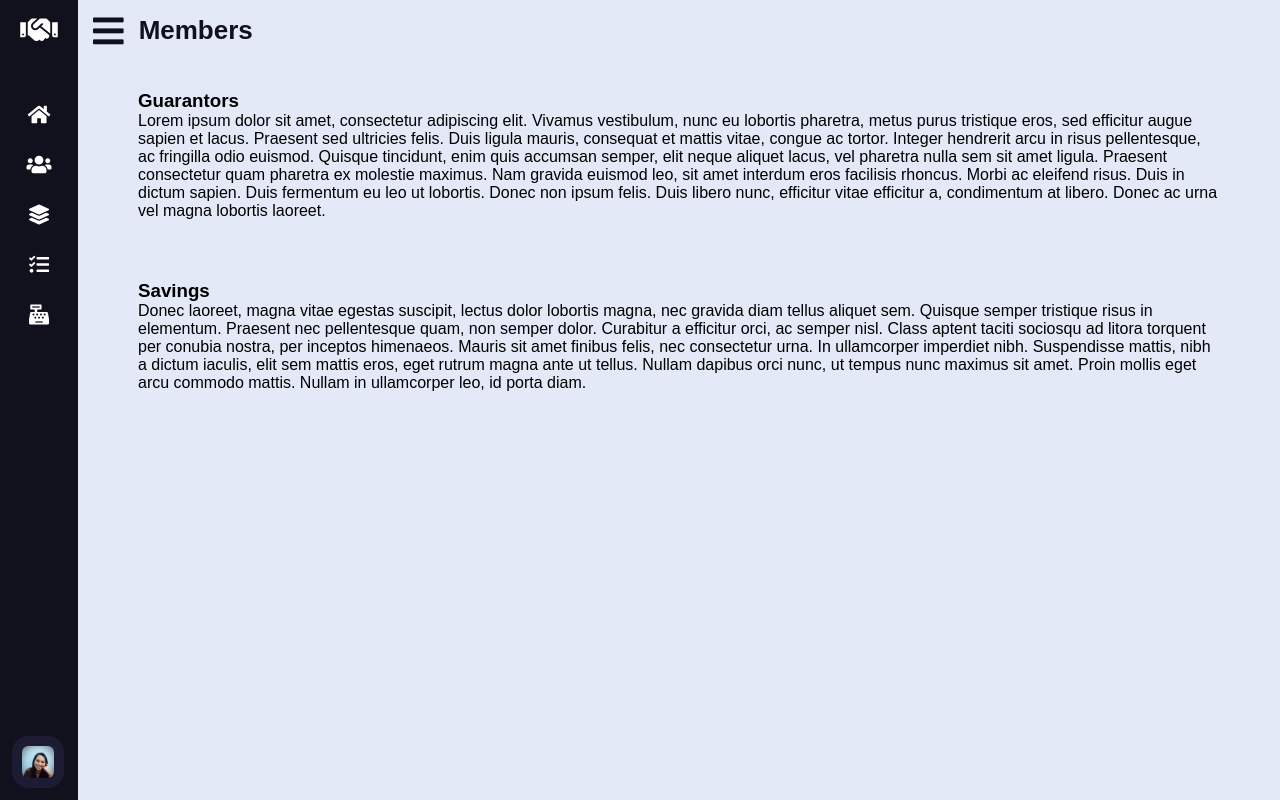
After one commit to theresa-de-ocampo/loan-system, a PHP site: page /members.php in a window 1280 px wide. The commit adds this page. Run offline with PHP 8.4, Linux system fonts and the light colour scheme.

Commit message:
:construction: Add navigation links

```diff
--- a/css/vertical-nav-bar.css
+++ b/css/vertical-nav-bar.css
@@ -7,7 +7,11 @@
 	padding: 0;
 }
 
-.vertical-nav-bar {
+html, body {
+	height: 100%;
+}
+
+nav {
 	background: #11101d;
 	height: 100%;
 	left: 0;
@@ -18,18 +22,18 @@
 	z-index: 100;
 }
 
-.vertical-nav-bar.close{
+nav.closed{
 	width: 78px;
 }
 
-.vertical-nav-bar .logo-details{
+nav h1 {
 	align-items: center;
 	display: flex;
 	height: 60px;
 	width: 100%;
 }
 
-.vertical-nav-bar .logo-details i {
+nav h1 .fa-handshake {
 	color: #fff;
 	font-size: 30px;
 	height: 50px;
@@ -38,7 +42,7 @@
 	text-align: center;
 }
 
-.vertical-nav-bar .logo-details .logo-name {
+nav h1 span {
 	color: #fff;
 	font-size: 22px;
 	font-weight: 600;
@@ -47,47 +51,47 @@
 	white-space: nowrap;
 }
 
-.vertical-nav-bar.close .logo-details .logo-name {
+nav.closed h1 span {
 	opacity: 0;
 	pointer-events: none;
 	transition-delay: 0s;
 }
 
-.vertical-nav-bar .nav-links {
+nav .nav-links {
 	height: 100%;
 	overflow: auto;
 	padding: 30px 0 150px 0;
 }
 
-.vertical-nav-bar.close .nav-links {
+nav.closed .nav-links {
 	overflow: visible;
 }
 
-.vertical-nav-bar .nav-links::-webkit-scrollbar {
+nav .nav-links::-webkit-scrollbar {
 	display: none;
 }
 
-.vertical-nav-bar .nav-links li {
+nav .nav-links li {
 	list-style: none;
 	position: relative;
 	transition: all 0.4s ease;
 }
 
-.vertical-nav-bar .nav-links li:hover {
+nav .nav-links li:hover {
 	background: #1d1b31;
 }
 
-.vertical-nav-bar .nav-links li .parent-menu {
+nav .nav-links li .parent-menu {
 	align-items: center;
 	display: flex;
 	justify-content: space-between;
 }
 
-.vertical-nav-bar.close .nav-links li .parent-menu{
+nav.closed .nav-links li .parent-menu{
 	display: block
 }
 
-.vertical-nav-bar .nav-links li i {
+nav .nav-links li i {
 	color: #fff;
 	cursor: pointer;
 	font-size: 20px;
@@ -98,44 +102,44 @@
 	transition: all 0.3s ease;
 }
 
-.vertical-nav-bar .nav-links li.showMenu i.fa-chevron-down {
+nav .nav-links li.showMenu i.fa-chevron-down {
 	transform: rotate(-180deg);
 }
 
-.vertical-nav-bar.close .nav-links i.fa-chevron-down {
+nav.closed .nav-links i.fa-chevron-down {
 	display: none;
 }
 
-.vertical-nav-bar .nav-links li a {
+nav .nav-links li a {
 	align-items: center;
 	display: flex;
 	text-decoration: none;
 }
 
-.vertical-nav-bar .nav-links li a .link-name {
+nav .nav-links li a .link-name {
 	color: #fff;
 	font-size: 18px;
 	font-weight: 400;
 	transition: all 0.4s ease;
 }
 
-.vertical-nav-bar.close .nav-links li a .link-name {
+nav.closed .nav-links li a .link-name {
 	opacity: 0;
 	pointer-events: none;
 }
 
-.vertical-nav-bar .nav-links li .sub-menu {
+nav .nav-links li .sub-menu {
 	background: #1d1b31;
 	display: none;
 	margin-top: -10px;
 	padding: 6px 6px 14px 80px;
 }
 
-.vertical-nav-bar .nav-links li.showMenu .sub-menu {
+nav .nav-links li.showMenu .sub-menu {
 	display: block;
 }
 
-.vertical-nav-bar .nav-links li .sub-menu a{
+nav .nav-links li .sub-menu a {
 	color: #fff;
 	font-size: 15px;
 	opacity: 0.6;
@@ -144,11 +148,11 @@
 	white-space: nowrap;
 }
 
-.vertical-nav-bar .nav-links li .sub-menu a:hover {
+nav .nav-links li .sub-menu a:hover {
 	opacity: 1;
 }
 
-.vertical-nav-bar.close .nav-links li .sub-menu {
+nav.closed .nav-links li .sub-menu {
 	border-radius: 0 6px 6px 0;
 	display: block;
 	left: 100%;
@@ -161,36 +165,39 @@
 	transition: 0s;
 }
 
-.vertical-nav-bar.close .nav-links li:hover .sub-menu {
+nav.closed .nav-links li:hover .sub-menu {
 	opacity: 1;
 	pointer-events: auto;
 	top: 0;
 	transition: all 0.4s ease;
 }
 
-.vertical-nav-bar .nav-links li .sub-menu .link-name {
+nav .nav-links li .sub-menu .link-name {
 	display: none;
 }
 
-.vertical-nav-bar.close .nav-links li .sub-menu .link-name {
+nav.closed .nav-links li .sub-menu .link-name {
 	display: block;
 	font-size: 18px;
 	opacity: 1;
 }
 
-.vertical-nav-bar .nav-links li .sub-menu.blank {
+/*nav .nav-links li .sub-menu a:not(.link-name) {
+	cursor: default;
+}*/
+
+nav .nav-links li .sub-menu.blank {
 	opacity: 0;
 	padding: 3px 20px 6px 16px;
-	pointer-events: auto;
 	pointer-events: none;
 }
 
-.vertical-nav-bar .nav-links li:hover .sub-menu.blank {
+nav .nav-links li:hover .sub-menu.blank {
 	top: 50%;
 	transform: translateY(-50%);
 }
 
-.vertical-nav-bar .profile-details {
+nav .profile-details {
 	align-items: center;
 	background: #1d1b31;
 	bottom: 0;
@@ -202,20 +209,20 @@
 	width: 280px;
 }
 
-.vertical-nav-bar.close .profile-details {
+nav.closed .profile-details {
 	background: none;
 }
 
-.vertical-nav-bar.close .profile-details {
+nav.closed .profile-details {
 	width: 78px;
 }
 
-.vertical-nav-bar .profile-details .profile-content {
+nav .profile-details .profile-content {
 	align-items: center;
 	display: flex;
 }
 
-.vertical-nav-bar .profile-details img {
+nav .profile-details img {
 	background: #1d1b31;
 	border-radius: 16px;
 	height: 52px;
@@ -225,28 +232,28 @@
 	width: 52px;
 }
 
-.vertical-nav-bar.close .profile-details img{
+nav.closed .profile-details img{
 	padding: 10px;
 }
-.vertical-nav-bar .profile-details .profile_name,
-.vertical-nav-bar .profile-details .job {
+nav .profile-details .profile_name,
+nav .profile-details .job {
 	color: #fff;
 	font-size: 18px;
 	font-weight: 500;
 	white-space: nowrap;
 }
 
-.vertical-nav-bar.close .profile-details i,
-.vertical-nav-bar.close .profile-details .profile_name,
-.vertical-nav-bar.close .profile-details .job {
+nav.closed .profile-details i,
+nav.closed .profile-details .profile_name,
+nav.closed .profile-details .job {
 	display: none;
 }
 
-.vertical-nav-bar .profile-details .job {
+nav .profile-details .job {
 	font-size: 12px;
 }
 
-.vertical-nav-bar .nav-links li .fa-sign-out-alt {
+nav .nav-links li .fa-sign-out-alt {
 	border-radius: 12px;
 	margin-left: auto;
 	margin-right: 12px;
@@ -257,44 +264,45 @@
 	background-color: #11101d;
 }
 
-section {
+main {
 	background: #E4E9F7;
 	left: 280px;
+	min-height: 100vh;
 	position: relative;
 	transition: all 0.5s ease;
 	width: calc(100% - 280px);
-	min-height: 100vh;
 }
 
-.vertical-nav-bar.close ~ section {
+nav.closed ~ main {
 	left: 78px;
 	width: calc(100% - 78px);
 }
 
-section header {
+main header {
 	align-items: center;
+	color: #11101d;
 	display: flex;
+	font-size: 35px;
 	height: 60px;
+	overflow: hidden;
 }
 
-section header .fa-bars,
-section header .text {
-	color: #11101d;
-	font-size: 35px;
-}
-
-section header .fa-bars {
+main header .fa-bars {
 	cursor: pointer;
 	margin: 0 15px;
 }
 
-section header .text {
+h2 {
 	font-size: 26px;
 	font-weight: 600;
 }
 
+section {
+	padding: 30px 60px;
+}
+
 @media (max-width: 420px) {
-	.vertical-nav-bar.close .nav-links li .sub-menu{
+	nav.closed .nav-links li .sub-menu{
 		display: none;
 	}
 }
--- /dev/null
+++ b/inc/vertical-nav-bar.html
@@ -0,0 +1,91 @@
+<nav class="closed">
+	<h1>
+		<i class="fas fa-handshake"></i>
+		<span>Ciudad Nuevo</span>
+	</h1>
+
+	<ul class="nav-links">
+		<li>
+			<div class="parent-menu">
+				<a href="home.php">
+					<i class="fas fa-home"></i>
+					<span class="link-name">Home</span>
+				</a>
+				<i class="fas fa-chevron-down"></i>
+			</div><!-- .parent-menu -->
+			<ul class="sub-menu">
+				<li><a class="link-name" href="home.php">Home</a></li>
+				<li><a href="home.php#financial-standing">Financial Standing</a></li>
+				<li><a href="home.php#dashboard">Dashboard</a></li>
+			</ul><!-- .sub-menu -->
+		</li>
+
+		<li>
+			<div class="parent-menu">
+				<a href="members.php">
+					<i class="fas fa-users"></i>
+					<span class="link-name">Members</span>
+				</a>
+				<i class="fas fa-chevron-down"></i>
+			</div><!-- .parent-menu -->
+			<ul class="sub-menu">
+				<li><a class="link-name" href="members.php">Members</a></li>
+				<li><a href="members.php#guarantors">Guarantors</a></li>
+				<li><a href="members.php#savings">Savings</a></li>
+			</ul><!-- .sub-menu -->
+		</li>
+
+		<li>
+			<div class="parent-menu">
+				<a href="transactions.php">
+					<i class="fas fa-layer-group"></i>
+					<span class="link-name">Transactions</span>
+				</a>
+				<i class="fas fa-chevron-down"></i>
+			</div><!-- .parent-menu -->
+			<ul class="sub-menu">
+				<li><a class="link-name" href="transactions.php">Transactions</a></li>
+				<li><a href="transactions.php#loan-disbursements">Loan Disbursements</a></li>
+				<li><a href="transactions.php#principal-payments">Principal Payments</a></li>
+			</ul><!-- .sub-menu -->
+		</li>
+
+		<li>
+			<a href="loans.php">
+				<i class="fas fa-tasks"></i>
+				<span class="link-name">Loans</span>
+			</a>
+			<ul class="sub-menu blank">
+				<li><a class="link-name" href="loans.php">Loans</a></li>
+			</ul>
+		</li>
+
+		<li>
+			<div class="parent-menu">
+				<a href="payroll.php">
+					<i class="fas fa-cash-register"></i>
+					<span class="link-name">Payroll</span>
+				</a>
+				<i class="fas fa-chevron-down"></i>
+			</div><!-- .parent-menu -->
+			<ul class="sub-menu">
+				<li><a class="link-name" href="payroll.php">Payroll</a></li>
+				<li><a href="payroll.php#shares">Shares</a></li>
+				<li><a href="payroll.php#salary">Salary</a></li>
+			</ul><!-- .sub-menu -->
+		</li>
+
+		<li>
+			<div class="profile-details">
+				<div class="profile-content">
+					<img src="img/profile.jpg" alt="profileImg">
+				</div><!-- .profile-content -->
+				<div class="name-job">
+					<div class="profile_name">Theresa</div>
+					<div class="job">Auditor</div>
+				</div><!-- .name-job -->
+				<i class="fas fa-sign-out-alt"></i>
+			</div><!-- .profile-details -->
+		</li>
+	</ul><!-- .nav-links -->
+</nav><!-- .closed -->
--- a/js/vertical-nav-bar.js
+++ b/js/vertical-nav-bar.js
@@ -7,8 +7,8 @@ for (var i = 0; i < arrow.length; i++) {
 	});
 }
 
-let sidebar = document.querySelector(".vertical-nav-bar");
+let sidebar = document.getElementsByTagName("nav")[0];
 let sidebarBtn = document.querySelector(".fa-bars");
 sidebarBtn.addEventListener("click", ()=>{
-	sidebar.classList.toggle("close");
+	sidebar.classList.toggle("closed");
 });
--- /dev/null
+++ b/members.php
@@ -0,0 +1,38 @@
+<!DOCTYPE html>
+<html lang="en">
+<head>
+	<meta charset="utf-8" />
+	<meta name="author" content="Theresa De Ocampo" />
+	<meta name="description" content="" />
+	<meta name="viewport" content="width=device-width, initial-scale=1.0">
+	<link rel="stylesheet" type="text/css" href="css/all.min.css" />
+	<link rel="stylesheet" type="text/css" href="css/vertical-nav-bar.css" />
+	<title></title>
+</head>
+<body>
+	<?php require_once "inc/vertical-nav-bar.html"; ?>
+
+	<main>
+		<header>
+			<i class="fas fa-bars"></i>
+			<h2 class="text">Members</h2>
+		</header>
+
+		<section id="guarantors">
+			<h3>Guarantors</h3>
+			<p>
+				Lorem ipsum dolor sit amet, consectetur adipiscing elit. Vivamus vestibulum, nunc eu lobortis pharetra, metus purus tristique eros, sed efficitur augue sapien et lacus. Praesent sed ultricies felis. Duis ligula mauris, consequat et mattis vitae, congue ac tortor. Integer hendrerit arcu in risus pellentesque, ac fringilla odio euismod. Quisque tincidunt, enim quis accumsan semper, elit neque aliquet lacus, vel pharetra nulla sem sit amet ligula. Praesent consectetur quam pharetra ex molestie maximus. Nam gravida euismod leo, sit amet interdum eros facilisis rhoncus. Morbi ac eleifend risus. Duis in dictum sapien. Duis fermentum eu leo ut lobortis. Donec non ipsum felis. Duis libero nunc, efficitur vitae efficitur a, condimentum at libero. Donec ac urna vel magna lobortis laoreet.
+			</p>
+		</section><!-- #guarantors -->
+
+		<section id="savings">
+			<h3>Savings</h3>
+			<p>
+				Donec laoreet, magna vitae egestas suscipit, lectus dolor lobortis magna, nec gravida diam tellus aliquet sem. Quisque semper tristique risus in elementum. Praesent nec pellentesque quam, non semper dolor. Curabitur a efficitur orci, ac semper nisl. Class aptent taciti sociosqu ad litora torquent per conubia nostra, per inceptos himenaeos. Mauris sit amet finibus felis, nec consectetur urna. In ullamcorper imperdiet nibh. Suspendisse mattis, nibh a dictum iaculis, elit sem mattis eros, eget rutrum magna ante ut tellus. Nullam dapibus orci nunc, ut tempus nunc maximus sit amet. Proin mollis eget arcu commodo mattis. Nullam in ullamcorper leo, id porta diam.
+			</p>
+		</section><!-- .savings -->
+	</main>
+
+	<script src="js/vertical-nav-bar.js"></script>
+</body>
+</html>
```
Also changed, not shown: home.php (added, +47 -0 lines), index.php (deleted, +0 -117 lines), loans.php (added, +31 -0 lines).
